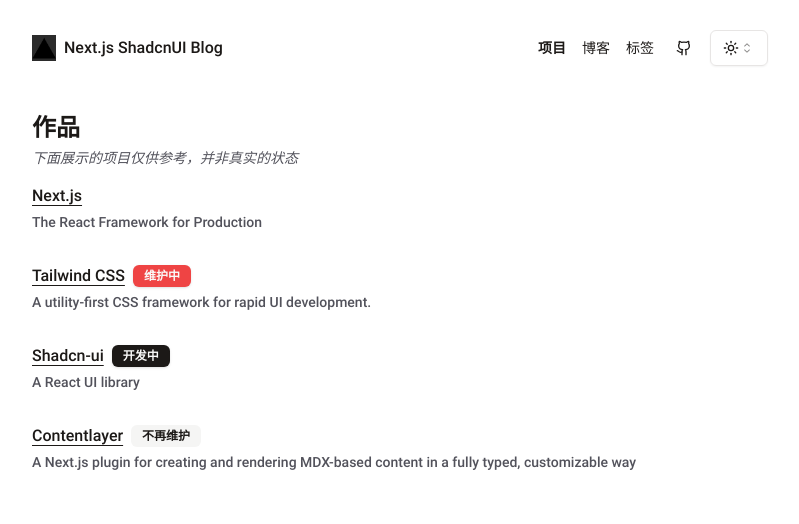
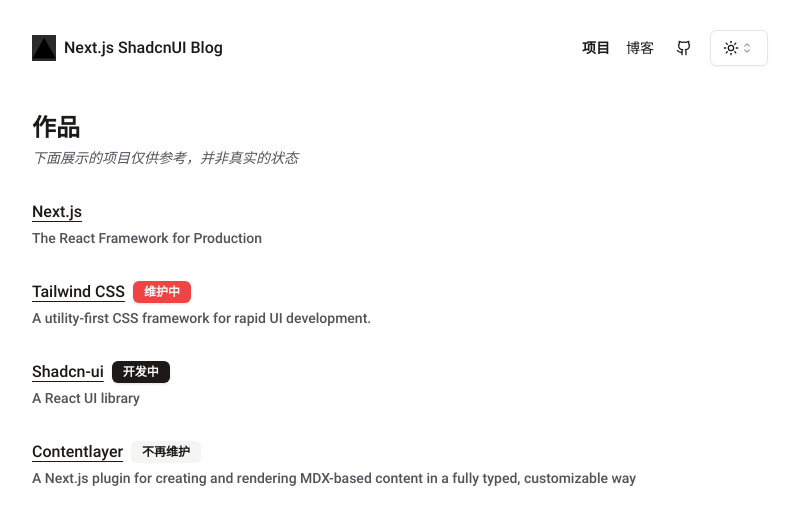
Before and after one commit to imyuanli/next-blog, a Next.js app: page /projects in a window 1280 px wide. Shown: the top 524 px of the page, without its empty margins (240-1039 px from the left). Built offline with nearby package versions, Linux system fonts and the light colour scheme.

Commit message:
fix: 修改ui

```diff
--- a/app/layout.tsx
+++ b/app/layout.tsx
@@ -16,7 +16,7 @@ export default function RootLayout({children}: { children: React.ReactNode }) {
         <ThemeProvider>
             <div className={'container'}>
                 <Header/>
-                <main className={'my-4 space-y-4'}>
+                <main className={'my-4 space-y-8'}>
                     {children}
                 </main>
             </div>
--- a/app/projects/page.tsx
+++ b/app/projects/page.tsx
@@ -33,7 +33,6 @@ const Projects = () => {
     return (
         <>
             <Title title={title} description={description}/>
-            <div className={'space-y-8'}>
             {list.map((item: any, index: number): any => {
                 const {variant, text}: any = getStatus(item.status)
                 return (
@@ -57,7 +56,6 @@ const Projects = () => {
                     </Link>
                 )
             })}
-            </div>
         </>
     );
 }
--- a/blog.config.ts
+++ b/blog.config.ts
@@ -26,11 +26,7 @@ const siteData: any = {
             {
                 name: '博客',
                 value: '/blog'
-            },
-            {
-                name: '标签',
-                value: '/tags'
-            },
+            }
         ],
         githubRepo: 'https://github.com/imyuanli', // 你当前这个博客项目的仓库地址
     },
@@ -56,6 +52,7 @@ const siteData: any = {
         },
     },
 
+    //projects config
     projects: {
         title: "作品",
         description: "下面展示的项目仅供参考，并非真实的状态",// || null
```
Lines whose indentation alone changed are shown as unchanged.
